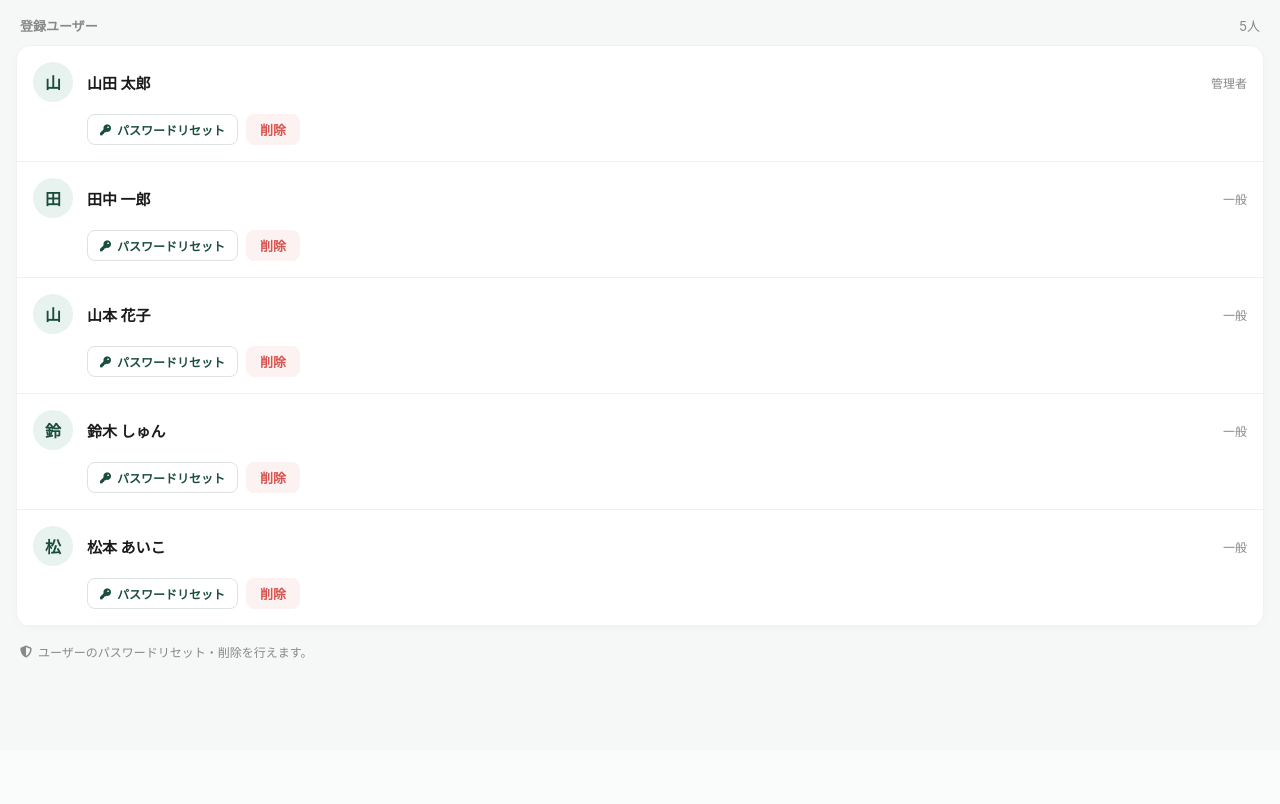
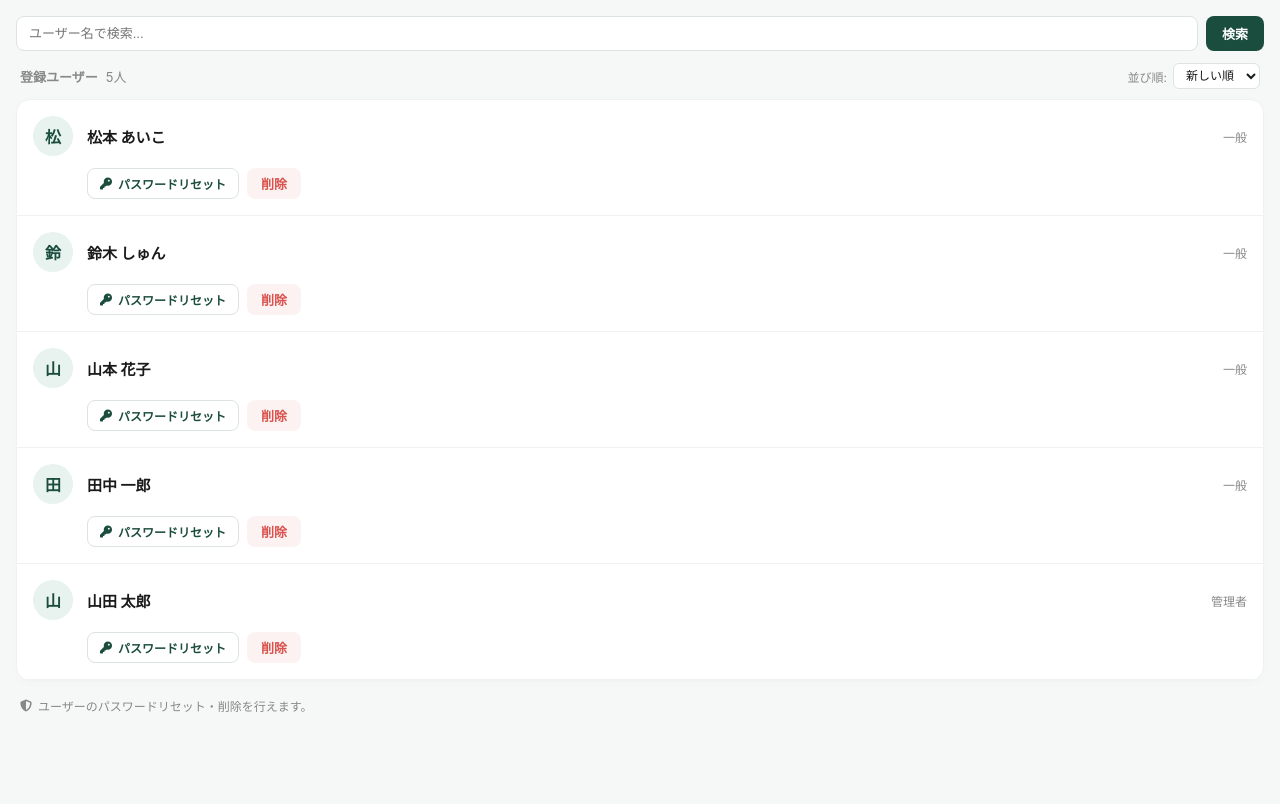
Before and after one commit to Y-yuhi-047/e-reservation2026, a PHP site: page /user.php in a window 1280 px wide. Shown: the part 70-874 px from the top of the page. Before the commit the page ends 728 px from the top, so only its background shows below. Run offline with PHP 8.4, Linux system fonts and the light colour scheme.

Commit message:
ユーザー管理画面の検索窓と並べ替えを作った

```diff
--- a/css/style2.css
+++ b/css/style2.css
@@ -549,3 +549,201 @@ body.profile-edit-page {
     cursor: pointer;
     font-size: 16px;
 }
+
+
+/* ==========================================
+   ユーザー管理画面用スタイル
+   ================================---------- */
+.user-main-container {
+    padding-bottom: 90px;
+}
+
+.flash-message-box {
+    background-color: #e8f2ee;
+    color: #1b4d3e;
+    padding: 10px 16px;
+    border-radius: 10px;
+    margin-bottom: 12px;
+    font-size: 13px;
+    font-weight: bold;
+    text-align: center;
+}
+
+.user-search-form {
+    margin-bottom: 12px;
+    display: flex;
+    gap: 8px;
+}
+
+.user-search-input {
+    flex: 1;
+    padding: 8px 12px;
+    border: 1px solid #dce3e0;
+    border-radius: 8px;
+    font-size: 13px;
+    box-sizing: border-box;
+}
+
+.user-search-btn {
+    background-color: #1b4d3e;
+    color: #ffffff;
+    border: none;
+    border-radius: 8px;
+    padding: 8px 16px;
+    font-size: 13px;
+    font-weight: bold;
+    cursor: pointer;
+    flex-shrink: 0;
+}
+
+.user-section-header {
+    display: flex;
+    justify-content: space-between;
+    align-items: center;
+    margin-bottom: 10px;
+    padding: 0 4px;
+}
+
+.user-section-label,
+.user-section-count {
+    font-size: 13px;
+    color: #888888;
+}
+
+.user-section-label {
+    font-weight: bold;
+}
+
+.user-card-list {
+    display: flex;
+    flex-direction: column;
+    padding: 0;
+    overflow: hidden;
+    margin-bottom: 16px;
+}
+
+.user-empty-text {
+    padding: 24px 16px;
+    text-align: center;
+    color: #888888;
+    font-size: 14px;
+    width: 100%;
+    box-sizing: border-box;
+}
+
+.user-item {
+    display: flex;
+    flex-direction: column;
+    width: 100%;
+    padding: 16px;
+    box-sizing: border-box;
+    border-bottom: 1px solid #f0f2f1;
+}
+
+.user-item-top {
+    display: flex;
+    align-items: center;
+    justify-content: space-between;
+    margin-bottom: 12px;
+}
+
+.user-info-group {
+    display: flex;
+    align-items: center;
+    gap: 14px;
+}
+
+.user-avatar {
+    width: 40px;
+    height: 40px;
+    background-color: #e8f2ee;
+    color: #1b4d3e;
+    border-radius: 50%;
+    display: flex;
+    justify-content: center;
+    align-items: center;
+    font-size: 16px;
+    font-weight: bold;
+    flex-shrink: 0;
+    overflow: hidden;
+}
+
+.user-avatar img {
+    width: 100%;
+    height: 100%;
+    object-fit: cover;
+}
+
+.user-name {
+    font-size: 15px;
+    font-weight: bold;
+    color: #1a1a1a;
+}
+
+.user-role {
+    font-size: 12px;
+    color: #888888;
+}
+
+.user-actions {
+    display: flex;
+    align-items: center;
+    gap: 8px;
+    padding-left: 54px;
+}
+
+.user-inline-form {
+    margin: 0;
+}
+
+.user-btn-reset {
+    background-color: #ffffff;
+    color: #1b4d3e;
+    border: 1px solid #dce3e0;
+    border-radius: 8px;
+    padding: 6px 12px;
+    font-size: 12px;
+    font-weight: bold;
+    cursor: pointer;
+    display: flex;
+    align-items: center;
+    gap: 6px;
+}
+
+.user-footer-notice {
+    display: flex;
+    align-items: center;
+    gap: 6px;
+    padding: 0 4px;
+    color: #888888;
+    font-size: 12px;
+}
+
+/* 並び替えフォームのデザイン */
+.user-section-title-group {
+    display: flex;
+    align-items: center;
+    gap: 8px;
+}
+
+.user-sort-form {
+    display: flex;
+    align-items: center;
+    gap: 6px;
+    margin: 0;
+}
+
+.user-sort-label {
+    font-size: 12px;
+    color: #888888;
+}
+
+.user-sort-select {
+    padding: 4px 8px;
+    border: 1px solid #dce3e0;
+    border-radius: 6px;
+    font-size: 12px;
+    background-color: #fff;
+    color: #1a1a1a;
+    cursor: pointer;
+}
--- a/profile.php
+++ b/profile.php
@@ -15,7 +15,7 @@ $current_page = 'profile';
     <!-- アイコン用 Font Awesome -->
     <link rel="stylesheet" href="https://cdnjs.cloudflare.com/ajax/libs/font-awesome/6.4.0/css/all.min.css">
     <!-- 共通CSS -->
-    <link rel="stylesheet" href="css/style2.css?v=14">
+    <link rel="stylesheet" href="css/style2.css">
 </head>
 <body class="profile-page">
 
--- a/user.php
+++ b/user.php
@@ -3,7 +3,7 @@ if (session_status() === PHP_SESSION_NONE) {
     session_start();
 }
 
-// セッションにユーザーリストがまだない場合、初期の仮データをセット（imageキーを追加）
+// セッションにユーザーリストがまだない場合（仮データを無くす場合は [] にしてください）
 if (!isset($_SESSION['users'])) {
     $_SESSION['users'] = [
         ['id' => 1, 'name' => '山田 太郎', 'initial' => '山', 'role' => '管理者', 'image' => ''],
@@ -16,7 +16,6 @@ if (!isset($_SESSION['users'])) {
 
 // POST送信された場合の処理（削除・パスワードリセット）
 if ($_SERVER['REQUEST_METHOD'] === 'POST') {
-    // 1. ユーザー削除処理
     if (isset($_POST['action']) && $_POST['action'] === 'delete') {
         $deleteId = intval($_POST['user_id'] ?? 0);
         $_SESSION['users'] = array_values(array_filter($_SESSION['users'], function($u) use ($deleteId) {
@@ -26,7 +25,6 @@ if ($_SERVER['REQUEST_METHOD'] === 'POST') {
         exit();
     }
 
-    // 2. パスワードリセット処理
     if (isset($_POST['action']) && $_POST['action'] === 'reset_password') {
         $_SESSION['flash_message'] = 'パスワードをリセットしました。';
         header('Location: user.php');
@@ -35,8 +33,32 @@ if ($_SERVER['REQUEST_METHOD'] === 'POST') {
 }
 
 $users = $_SESSION['users'];
+
+// 検索キーワードの取得と絞り込み処理
+$keyword = trim($_GET['keyword'] ?? '');
+if ($keyword !== '') {
+    $users = array_values(array_filter($users, function($u) use ($keyword) {
+        return mb_stripos($u['name'], $keyword) !== false;
+    }));
+}
+
+// 並び替え（ソート）処理
+$sort = $_GET['sort'] ?? 'new';
+if ($sort === 'old') {
+    usort($users, function($a, $b) {
+        return $a['id'] <=> $b['id'];
+    });
+} elseif ($sort === 'name') {
+    usort($users, function($a, $b) {
+        return strcmp($a['name'], $b['name']);
+    });
+} else {
+    usort($users, function($a, $b) {
+        return $b['id'] <=> $a['id'];
+    });
+}
+
 $current_page = 'profile';
-
 $flash_message = $_SESSION['flash_message'] ?? '';
 unset($_SESSION['flash_message']);
 ?>
@@ -51,7 +73,7 @@ unset($_SESSION['flash_message']);
     <link rel="stylesheet" href="https://cdnjs.cloudflare.com/ajax/libs/font-awesome/6.4.0/css/all.min.css">
 
     <!-- 共通CSS -->
-    <link rel="stylesheet" href="css/style2.css?v=34">
+    <link rel="stylesheet" href="css/style2.css?v=10">
 </head>
 <body class="profile-edit-page">
 
@@ -64,63 +86,84 @@ unset($_SESSION['flash_message']);
     </header>
 
     <!-- メインコンテンツ -->
-    <main class="main-container" style="padding-bottom: 90px;">
+    <main class="main-container user-main-container">
 
         <?php if (!empty($flash_message)): ?>
-            <div style="background-color: #e8f2ee; color: #1b4d3e; padding: 10px 16px; border-radius: 10px; margin-bottom: 12px; font-size: 13px; font-weight: bold; text-align: center;">
+            <div class="flash-message-box">
                 <?php echo htmlspecialchars($flash_message, ENT_QUOTES, 'UTF-8'); ?>
             </div>
         <?php endif; ?>
 
-        <!-- セクションタイトルと件数 -->
-        <div style="display: flex; justify-content: space-between; align-items: center; margin-bottom: 10px; padding: 0 4px;">
-            <span style="font-size: 13px; font-weight: bold; color: #888888;">登録ユーザー</span>
-            <span style="font-size: 13px; color: #888888;"><?php echo count($users); ?>人</span>
+        <!-- 検索窓 -->
+        <form action="user.php" method="GET" class="user-search-form">
+            <input type="text" name="keyword" value="<?php echo htmlspecialchars($keyword, ENT_QUOTES, 'UTF-8'); ?>" placeholder="ユーザー名で検索..." class="user-search-input">
+            <?php if ($sort !== 'new'): ?>
+                <input type="hidden" name="sort" value="<?php echo htmlspecialchars($sort, ENT_QUOTES, 'UTF-8'); ?>">
+            <?php endif; ?>
+            <button type="submit" class="user-search-btn">検索</button>
+        </form>
+
+        <!-- セクションタイトル（左） ＆ 並び替えプルダウン（右） -->
+        <div class="user-section-header">
+            <div class="user-section-title-group">
+                <span class="user-section-label">登録ユーザー</span>
+                <span class="user-section-count"><?php echo count($users); ?>人</span>
+            </div>
+
+            <!-- 並び替えフォーム -->
+            <form action="user.php" method="GET" id="sortForm" class="user-sort-form">
+                <?php if ($keyword !== ''): ?>
+                    <input type="hidden" name="keyword" value="<?php echo htmlspecialchars($keyword, ENT_QUOTES, 'UTF-8'); ?>">
+                <?php endif; ?>
+                <label for="sort" class="user-sort-label">並び順:</label>
+                <select name="sort" id="sort" onchange="this.form.submit()" class="user-sort-select">
+                    <option value="new" <?php echo ($sort === 'new') ? 'selected' : ''; ?>>新しい順</option>
+                    <option value="old" <?php echo ($sort === 'old') ? 'selected' : ''; ?>>古い順</option>
+                    <option value="name" <?php echo ($sort === 'name') ? 'selected' : ''; ?>>名前順</option>
+                </select>
+            </form>
         </div>
 
         <!-- ユーザーリストを囲むカード -->
-        <div class="card" style="display: flex; flex-direction: column; padding: 0; overflow: hidden; margin-bottom: 16px;">
+        <div class="card user-card-list">
             <?php if (empty($users)): ?>
-                <div style="padding: 24px 16px; text-align: center; color: #888888; font-size: 14px; width: 100%; box-sizing: border-box;">
-                    登録されているユーザーはありません。
+                <div class="user-empty-text">
+                    該当するユーザーはありません。
                 </div>
             <?php else: ?>
                 <?php foreach ($users as $user): ?>
-                    <div style="display: flex; flex-direction: column; width: 100%; padding: 16px; box-sizing: border-box; border-bottom: 1px solid #f0f2f1;">
+                    <div class="user-item">
 
                         <!-- 上段：アイコン、名前、権限 -->
-                        <div style="display: flex; align-items: center; justify-content: space-between; margin-bottom: 12px;">
-                            <div style="display: flex; align-items: center; gap: 14px;">
-                                <!-- アイコン部分（設定画像があれば画像、なければ頭文字を表示） -->
-                                <div style="width: 40px; height: 40px; background-color: #e8f2ee; color: #1b4d3e; border-radius: 50%; display: flex; justify-content: center; align-items: center; font-size: 16px; font-weight: bold; flex-shrink: 0; overflow: hidden;">
+                        <div class="user-item-top">
+                            <div class="user-info-group">
+                                <div class="user-avatar">
                                     <?php if (!empty($user['image'])): ?>
-                                        <img src="<?php echo htmlspecialchars($user['image'], ENT_QUOTES, 'UTF-8'); ?>" alt="" style="width: 100%; height: 100%; object-fit: cover;">
+                                        <img src="<?php echo htmlspecialchars($user['image'], ENT_QUOTES, 'UTF-8'); ?>" alt="">
                                     <?php else: ?>
                                         <?php echo htmlspecialchars($user['initial'], ENT_QUOTES, 'UTF-8'); ?>
                                     <?php endif; ?>
                                 </div>
-                                <span style="font-size: 15px; font-weight: bold; color: #1a1a1a;">
+                                <span class="user-name">
                                     <?php echo htmlspecialchars($user['name'], ENT_QUOTES, 'UTF-8'); ?>
                                 </span>
                             </div>
-                            <span style="font-size: 12px; color: #888888;">
+                            <span class="user-role">
                                 <?php echo htmlspecialchars($user['role'], ENT_QUOTES, 'UTF-8'); ?>
                             </span>
                         </div>
 
                         <!-- 下段：操作ボタン（パスワードリセット ＆ 削除） -->
-                        <div style="display: flex; align-items: center; gap: 8px; padding-left: 54px;">
-                            <!-- パスワードリセットボタン -->
-                            <form action="user.php" method="POST" onsubmit="return confirm('<?php echo htmlspecialchars($user['name'], ENT_QUOTES, 'UTF-8'); ?>さんのパスワードをリセットしますか？');" style="margin: 0;">
+                        <div class="user-actions">
+                            <form action="user.php" method="POST" onsubmit="return confirm('<?php echo htmlspecialchars($user['name'], ENT_QUOTES, 'UTF-8'); ?>さんのパスワードをリセットしますか？');" class="user-inline-form">
                                 <input type="hidden" name="action" value="reset_password">
                                 <input type="hidden" name="user_id" value="<?php echo $user['id']; ?>">
-                                <button type="submit" style="background-color: #ffffff; color: #1b4d3e; border: 1px solid #dce3e0; border-radius: 8px; padding: 6px 12px; font-size: 12px; font-weight: bold; cursor: pointer; display: flex; align-items: center; gap: 6px;">
-                                    <i class="fas fa-key" style="font-size: 11px;"></i> パスワードリセット
+                                <button type="submit" class="user-btn-reset">
+                                    <i class="fas fa-key"></i> パスワードリセット
                                 </button>
                             </form>
 
-                            <!-- 削除ボタン -->
-                            <form action="user.php" method="POST" onsubmit="return confirm('本当に <?php echo htmlspecialchars($user['name'], ENT_QUOTES, 'UTF-8'); ?> さんを削除しますか？');" style="margin: 0;">
+                            <form action="user.php" method="POST" onsubmit="return confirm('本当に <?php echo htmlspecialchars($user['name'], ENT_QUOTES, 'UTF-8'); ?> さんを削除しますか？');" class="user-inline-form">
                                 <input type="hidden" name="action" value="delete">
                                 <input type="hidden" name="user_id" value="<?php echo $user['id']; ?>">
                                 <button type="submit" class="game-delete-btn">削除</button>
@@ -133,7 +176,7 @@ unset($_SESSION['flash_message']);
         </div>
 
         <!-- 下部の注意書き -->
-        <div style="display: flex; align-items: center; gap: 6px; padding: 0 4px; color: #888888; font-size: 12px;">
+        <div class="user-footer-notice">
             <i class="fas fa-shield-alt"></i>
             <span>ユーザーのパスワードリセット・削除を行えます。</span>
         </div>
```
